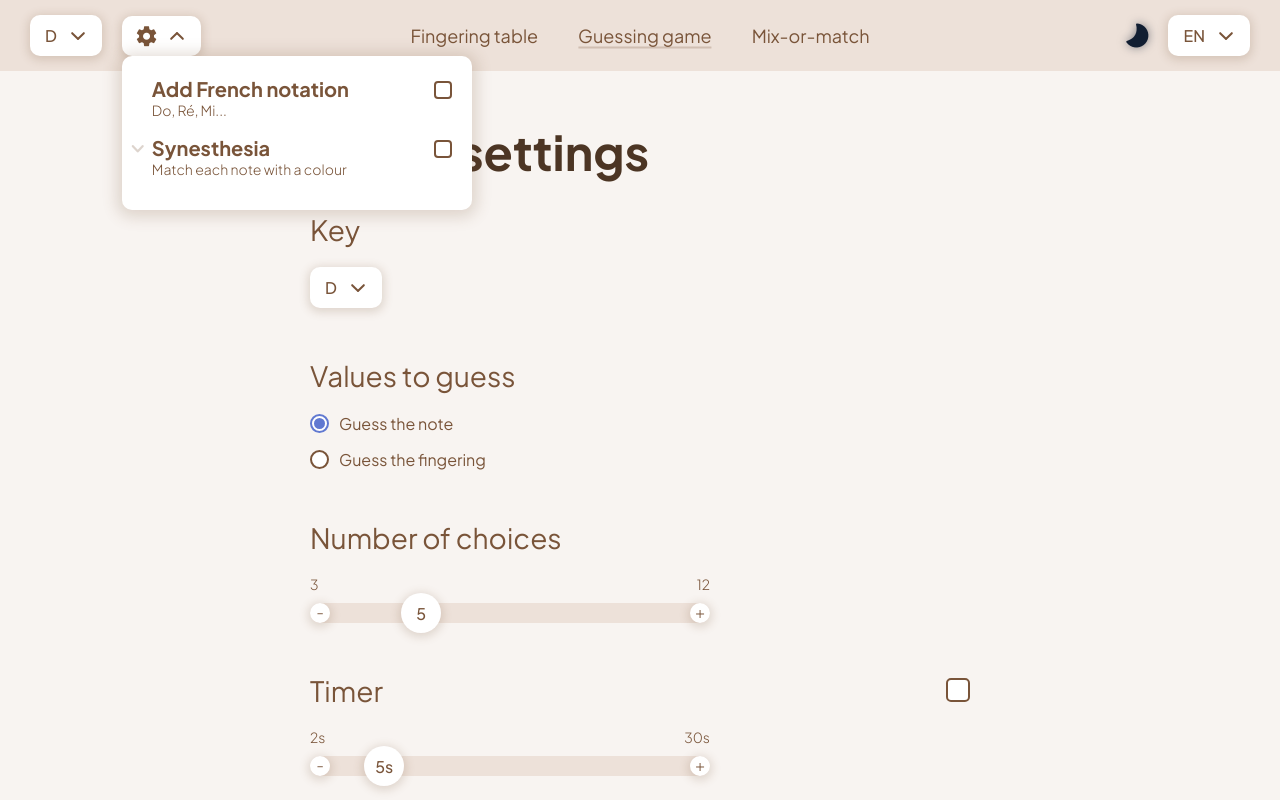
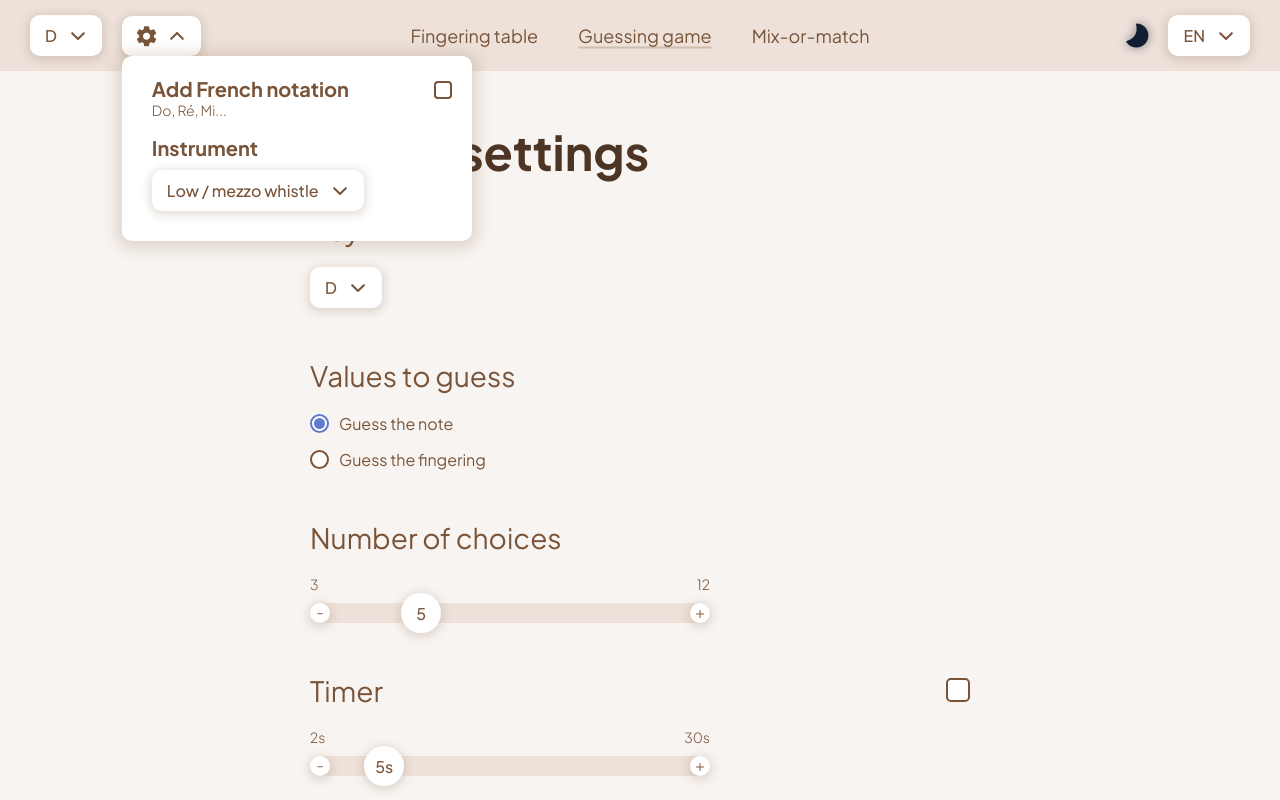
Before and after one commit to PetitChampi/whistle-buddy, a Vue app: page /guessing-game in a window 1280 px wide. Both pictures are taken after a click on the element 161 px from the left and 35 px from the top of the page. Shown: the top 800 px of the page. Built offline with nearby package versions, Linux system fonts and the light colour scheme.

Commit message:
Dropdown fix + minor fixes

```diff
--- a/src/components/Footer.vue
+++ b/src/components/Footer.vue
@@ -18,7 +18,7 @@
   </footer>
 </template>
 
-<style lang="scss">
+<style lang="scss" scoped>
 .footer {
   display: flex;
   flex-direction: column;
--- a/src/components/GameParams.vue
+++ b/src/components/GameParams.vue
@@ -105,7 +105,7 @@
         hasCheckbox
         large
       />
-      <SettingsGroup
+      <!-- <SettingsGroup
         :title="$t('GEN_PARAMS_SYNESTHESIA')"
         :subtitle="$t('GEN_PARAMS_SUBTITLE_SYN')"
         hasCheckbox
@@ -115,7 +115,7 @@
         <template v-slot:content>
           Insert colour pickers here
         </template>
-      </SettingsGroup>
+      </SettingsGroup> -->
     </div>
     <div class="btn-container">
       <CustomButton :btnText="$t('GEN_START_GAME')" @click="startGame" />
--- a/src/components/molecules/Dropdown.vue
+++ b/src/components/molecules/Dropdown.vue
@@ -1,10 +1,10 @@
 <template>
-  <div class="custom-select" :class="isOpen && 'open'" ref="selectEl">
+  <div class="custom-select" :class="{ open: isOpen }" ref="selectEl">
     <div class="custom-select--trigger" @click="toggleOpen" ref="triggerEl">
       <slot name="dropdown-title"></slot>
-      <div class="custom-select--arrow"></div>
+      <div class="custom-select--arrow" :class="{ open: isOpen }"></div>
     </div>
-    <div class="custom-select-content">
+    <div class="custom-select-content" :class="{ open: isOpen }">
       <slot name="dropdown-content"></slot>
     </div>
   </div>
@@ -73,7 +73,6 @@ onBeforeUnmount(() => {
     top: 100%;
     min-width: 100%;
     border-radius: $button-radius-desktop;
-    overflow: hidden;
     box-shadow: var(--card-shadow-desktop);
     background: var(--intensified-bg);
     transition: opacity .2s, visibility .2s;
@@ -82,7 +81,7 @@ onBeforeUnmount(() => {
     pointer-events: none;
     z-index: 2;
   }
-  &.open &-content {
+  &-content.open {
     opacity: 1;
     visibility: visible;
     pointer-events: all;
@@ -113,11 +112,11 @@ onBeforeUnmount(() => {
       background-color: var(--text-standard);
     }
   }
-  &.open &--arrow::before {
+  &--arrow.open::before {
     left: 3px;
     transform: rotate(-45deg);
   }
-  &.open &--arrow::after {
+  &--arrow.open::after {
     left: -3px;
     transform: rotate(45deg);
   }
--- a/src/components/molecules/ListDropdown.vue
+++ b/src/components/molecules/ListDropdown.vue
@@ -63,6 +63,18 @@ onMounted(() => {
   padding: 10px 15px;
   cursor: pointer;
   transition: color .2s, background-color .2s;
+  min-width: max-content;
+  width: 100%;
+
+  &:first-child {
+    border-top-right-radius: 10px;
+    border-top-left-radius: 10px;
+  }
+  &:last-child {
+    border-bottom-right-radius: 10px;
+    border-bottom-left-radius: 10px;
+  }
+
   &:hover {
     cursor: pointer;
     background-color: var(--text-standard-half-transparent);
--- a/src/components/molecules/SettingsDropdown.vue
+++ b/src/components/molecules/SettingsDropdown.vue
@@ -31,7 +31,7 @@
           hasCheckbox
         />
 
-        <SettingsGroup
+        <!-- <SettingsGroup
           :title="$t('GEN_PARAMS_SYNESTHESIA')"
           :subtitle="$t('GEN_PARAMS_SUBTITLE_SYN')"
           hasCheckbox
@@ -39,6 +39,12 @@
         >
           <template v-slot:content>
             Insert colour pickers here
+          </template>
+        </SettingsGroup> -->
+
+        <SettingsGroup :title="$t('GEN_PARAMS_INSTRUMENT')">
+          <template v-slot:content>
+            <ListDropdown :options="instrOptions" defaultSelectedOption="low" closeOnInteraction />
           </template>
         </SettingsGroup>
       </div>
@@ -50,12 +56,18 @@
 import Dropdown from "@/components/molecules/Dropdown.vue";
 import SettingsGroup from "@/components/SettingsGroup.vue";
 import RadioInput from "@/components/molecules/RadioInput.vue";
+import ListDropdown from "./ListDropdown.vue";
+import type { IOption } from "@/types/UiElements";
 import { ref } from "@vue/reactivity";
 import { useRoute } from "vue-router";
 
 const route = useRoute();
 
 const showOctave = ref<string>("");
+const instrOptions = ref<IOption[]>([
+  { value: "low", displayValue: "Low / mezzo whistle" },
+  { value: "tin", displayValue: "Tin whistle" }
+]);
 </script>
 
 <style lang="scss" scoped>
--- a/src/i18n/en.json
+++ b/src/i18n/en.json
@@ -23,6 +23,7 @@
   "GEN_PARAMS_SHOW_OCTAVE": "Show octave",
   "GEN_PARAMS_GROUP_HOMOPHONES": "Group homphones",
   "GEN_PARAMS_SUBTITLE_HOMO": "When a note has two possible fingerings, show both",
+  "GEN_PARAMS_INSTRUMENT": "Instrument",
 
   "FOOTER_CREDIT_CCDP": "Co-creator, designer, programmer:",
   "FOOTER_CREDIT_CC": "Co-creator:",
--- a/src/i18n/fr.json
+++ b/src/i18n/fr.json
@@ -23,6 +23,7 @@
   "GEN_PARAMS_SHOW_OCTAVE": "Afficher les octaves",
   "GEN_PARAMS_GROUP_HOMOPHONES": "Grouper les homphones",
   "GEN_PARAMS_SUBTITLE_HOMO": "Lorsqu'une note a deux doigtés possibles, montrer les deux",
+  "GEN_PARAMS_INSTRUMENT": "Instrument",
 
   "FOOTER_CREDIT_CCDP": "Co-création, design, programmation :",
   "FOOTER_CREDIT_CC": "Co-création :",
```
